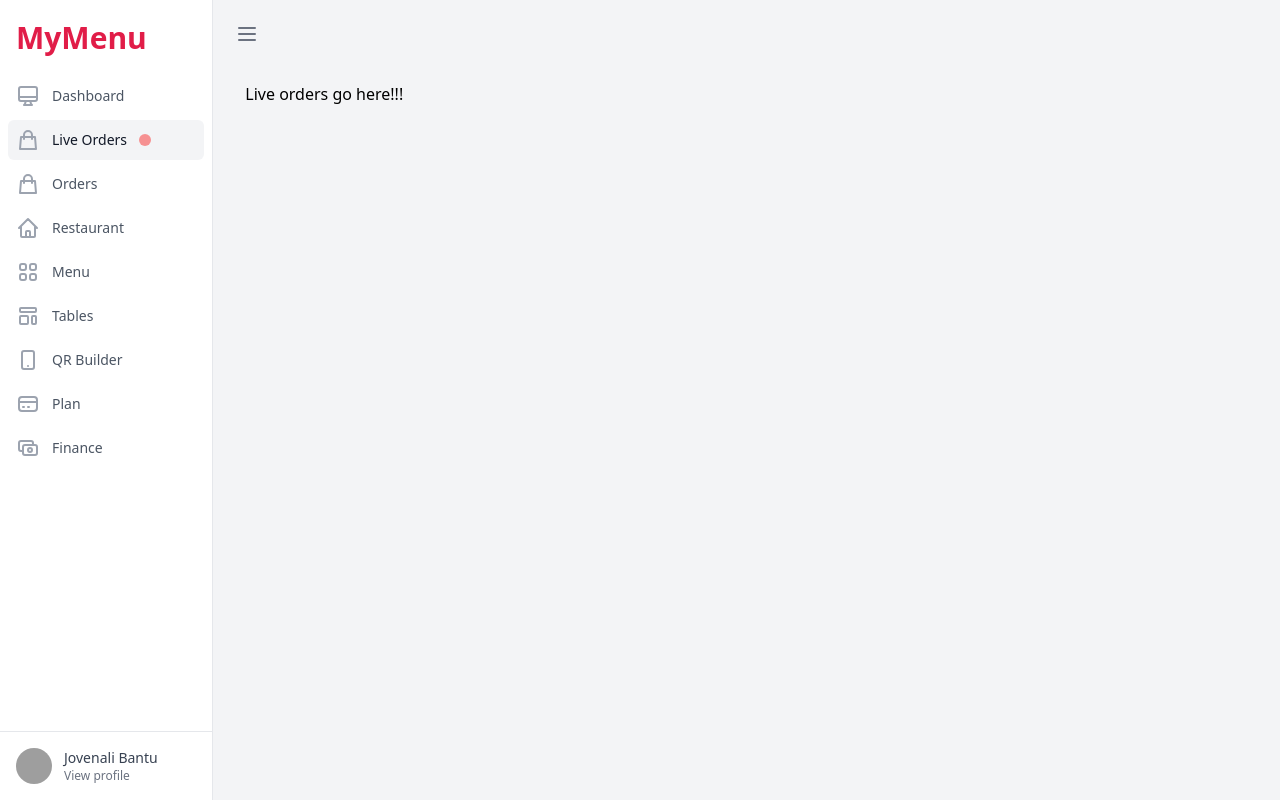
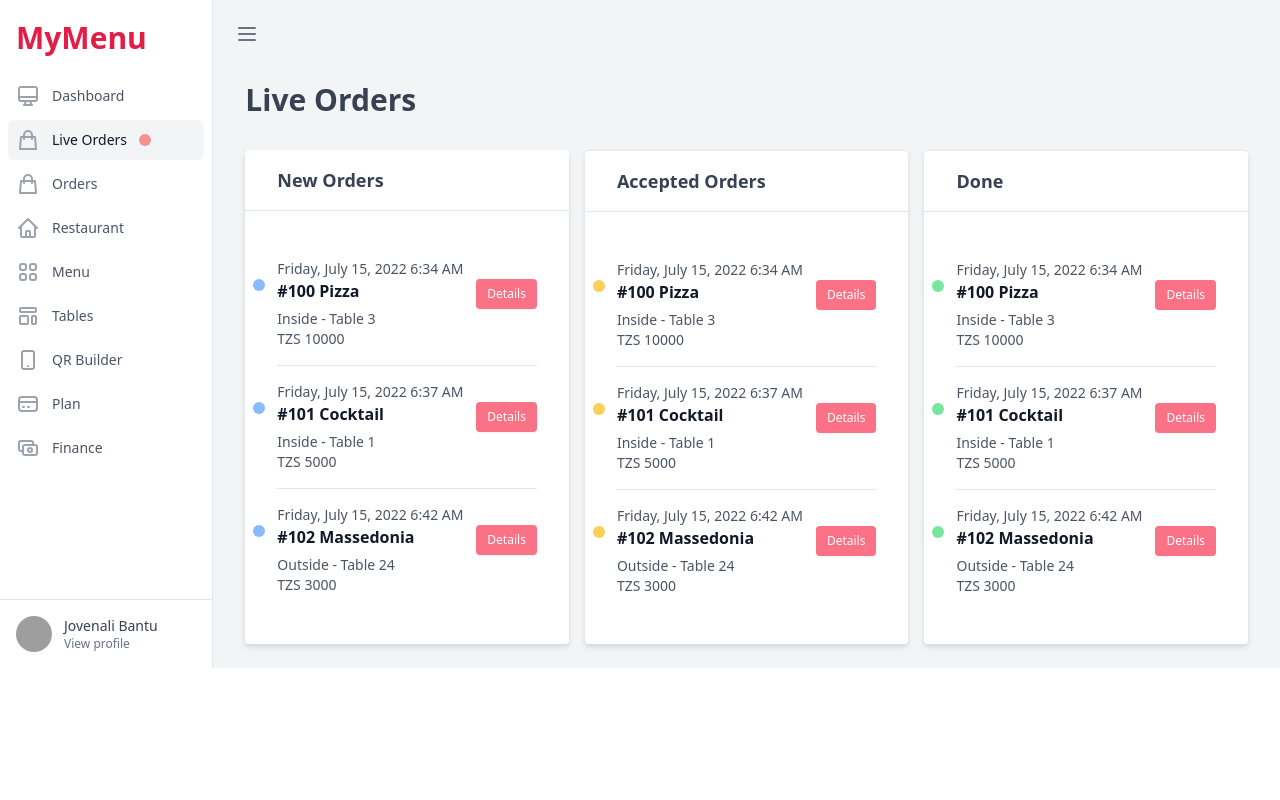
Before and after one commit to Wasimba-Technologies/mymenu-backend-application, a Nuxt app: page /orders-live in a window 1280 px wide. Built offline with nearby package versions, Linux system fonts and the light colour scheme; grey boxes are pictures that could not be loaded.

Commit message:
dealt with orders

```diff
--- a/layouts/dashboard.vue
+++ b/layouts/dashboard.vue
@@ -1,6 +1,6 @@
 
 <template>
-  <div  class="bg-gray-100">
+  <div  class="bg-gray-100 z-10 h-full">
     <Title>MyMenu | Home</Title>
     <TransitionRoot as="template" :show="sidebarOpen">
       <Dialog as="div" class="relative z-40 md:hidden" @close="sidebarOpen = false">
@@ -53,7 +53,7 @@
     </TransitionRoot>
 
     <!-- Static sidebar for desktop -->
-    <div class="flex h-screen">
+    <div class="flex h-full">
     <div v-if="sidebarStaticOpen" class="hidden md:flex md:w-64 md:flex-col" >
       <!-- Sidebar component, swap this element with another sidebar if you like -->
       <div class="flex-1 flex flex-col min-h-0 border-r border-gray-200 bg-white">
@@ -86,7 +86,7 @@
       </div>
     </div>
     <div class=" flex flex-col flex w-full">
-         <div class="sticky top-0 z-10 hidden md:inline-block pl-1 pt-1 sm:pl-3 sm:pt-3">
+         <div class="hidden md:inline-block pl-1 pt-1 sm:pl-3 sm:pt-3">
         <button type="button" class="-ml-0.5 -mt-0.5 h-12 w-12 inline-flex items-center justify-center rounded-md text-gray-500 hover:text-gray-900 focus:outline-none focus:ring-2 focus:ring-inset focus:ring-rose-500" @click="sidebarStaticOpen = !sidebarStaticOpen">
           <MenuIcon class="h-6 w-6" aria-hidden="true" />
         </button>
--- a/pages/home.vue
+++ b/pages/home.vue
@@ -1,6 +1,7 @@
 
 <template>
     <div>
+        <Title>MyMenu | Home</Title>
          <div class="mx-auto px-4 sm:px-6 md:px-8">
              <div class="flex items-center">
                   <img class="hidden h-16 w-16 rounded-full sm:block" src="https://images.unsplash.com/photo-1472099645785-5658abf4ff4e?ixlib=rb-1.2.1&ixid=eyJhcHBfaWQiOjEyMDd9&auto=format&fit=facearea&facepad=2&w=256&h=256&q=80" alt="" />
--- a/pages/orders-live.vue
+++ b/pages/orders-live.vue
@@ -1,7 +1,64 @@
 <template>
-    <div>
+    <div class="w-full">
+        <h2 class="text-xl text-gray-700 font-bold md:text-2xl lg:text-3xl">Live Orders</h2>
 
-        Live orders go here!!!
+        <!-- Boards go here -->
+        <div class="flex flex-wrap  divide-y divide-gray-200 mt-8 gap-4 w-full justify-between ">
+            <div class="flex flex-col divide-y divide-gray-200 bg-white rounded drop-shadow-md grow ">
+                <!-- New orders -->
+                <h3 class="text-lg font-bold text-gray-700 px-8 py-4">New Orders</h3>
+                <ul role="list" class="divide-y divide-gray-200 p-8 ">
+                    <li v-for="order in newOrders" :key="order.id" class="py-4 flex flex-col">
+                        <p class="text-gray-600 text-sm">{{ order.createdAt }}</p>
+                        <p class="text-gray-900 font-bold flex justify-between"> <span
+                                class="animate-ping absolute left-2 h-3 w-3 rounded-full bg-blue-400 opacity-75"></span><span>{{ order.id }}</span>
+                            <button type="button"
+                                class="inline-flex items-center px-2.5 py-1.5 border border-transparent text-xs font-medium ml-10 rounded shadow-sm text-white bg-rose-400 hover:bg-rose-200 focus:outline-none focus:ring-2 focus:ring-offset-2 focus:ring-rose-500">Details</button>
+                        </p>
+                        <p class="text-gray-600 text-sm">{{ order.table }}</p>
+                        <p class="text-gray-600 text-sm">TZS {{ order.cost }}</p>
+                    </li>
+                </ul>
+
+            </div>
+
+            <!-- Accepted orders -->
+            <div class="flex flex-col divide-y divide-gray-200 bg-white rounded drop-shadow-md grow  ">
+                <h3 class="text-lg font-bold text-gray-700 px-8 py-4">Accepted Orders</h3>
+                <ul role="list" class="divide-y divide-gray-200 p-8 ">
+                    <li v-for="order in newOrders" :key="order.id" class="py-4 flex flex-col">
+                        <p class="text-gray-600 text-sm">{{ order.createdAt }}</p>
+                        <p class="text-gray-900 font-bold flex justify-between"> <span
+                                class="animate-ping absolute left-2 h-3 w-3 rounded-full bg-amber-400 opacity-75"></span><span>{{ order.id }}</span>
+                            <button type="button"
+                                class="inline-flex items-center px-2.5 py-1.5 border border-transparent text-xs font-medium ml-10 rounded shadow-sm text-white bg-rose-400 hover:bg-rose-200 focus:outline-none focus:ring-2 focus:ring-offset-2 focus:ring-rose-500">Details</button>
+                        </p>
+                        <p class="text-gray-600 text-sm">{{ order.table }}</p>
+                        <p class="text-gray-600 text-sm">TZS {{ order.cost }}</p>
+                    </li>
+                </ul>
+
+            </div>
+
+            <!-- Done orders -->
+            <div class="flex flex-col divide-y divide-gray-200 bg-white rounded drop-shadow-md grow ">
+                <h3 class="text-lg font-bold text-gray-700 px-8 py-4">Done</h3>
+                <ul role="list" class="divide-y divide-gray-200 p-8 ">
+                    <li v-for="order in newOrders" :key="order.id" class="py-4 flex flex-col">
+                        <p class="text-gray-600 text-sm">{{ order.createdAt }}</p>
+                        <p class="text-gray-900 font-bold flex justify-between"> <span
+                                class="animate-ping absolute left-2 h-3 w-3 rounded-full bg-green-400 opacity-75"></span><span>{{ order.id }}</span>
+                            <button type="button"
+                                class="inline-flex items-center px-2.5 py-1.5 border border-transparent text-xs font-medium ml-10 rounded shadow-sm text-white bg-rose-400 hover:bg-rose-200 focus:outline-none focus:ring-2 focus:ring-offset-2 focus:ring-rose-500">Details</button>
+                        </p>
+                        <p class="text-gray-600 text-sm">{{ order.table }}</p>
+                        <p class="text-gray-600 text-sm">TZS {{ order.cost }}</p>
+                    </li>
+                </ul>
+
+            </div>
+
+        </div>
     </div>
 </template>
 
@@ -10,4 +67,25 @@
 definePageMeta({
     layout: "dashboard",
 });
+
+const newOrders = [
+    {
+        id: "#100 Pizza",
+        table: "Inside - Table 3",
+        cost: "10000",
+        createdAt: "Friday, July 15, 2022 6:34 AM"
+    },
+    {
+        id: "#101 Cocktail",
+        table: "Inside - Table 1",
+        cost: "5000",
+        createdAt: "Friday, July 15, 2022 6:37 AM"
+    },
+    {
+        id: "#102 Massedonia",
+        table: "Outside - Table 24",
+        cost: "3000",
+        createdAt: "Friday, July 15, 2022 6:42 AM"
+    },
+]
 </script>
```
